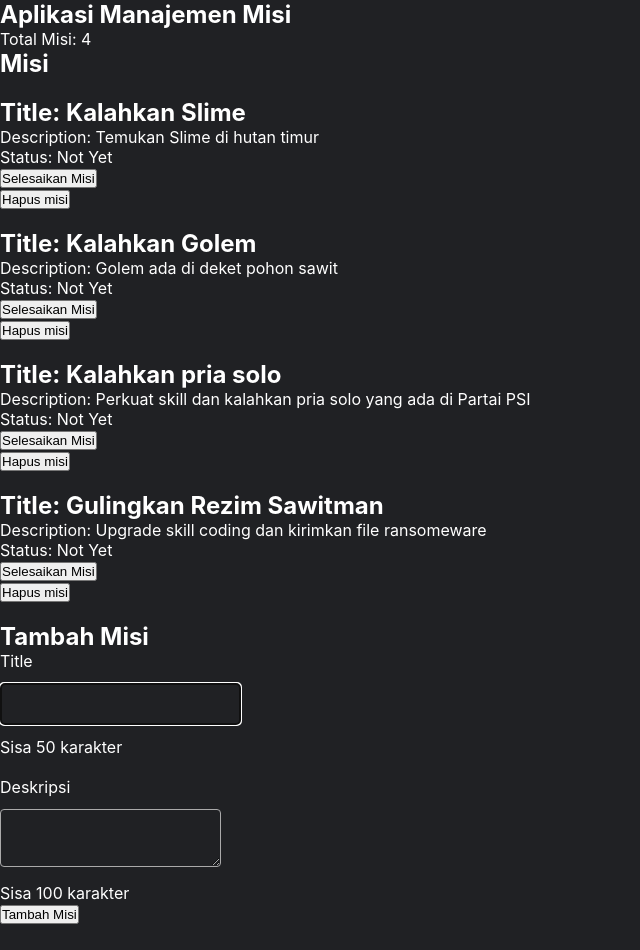
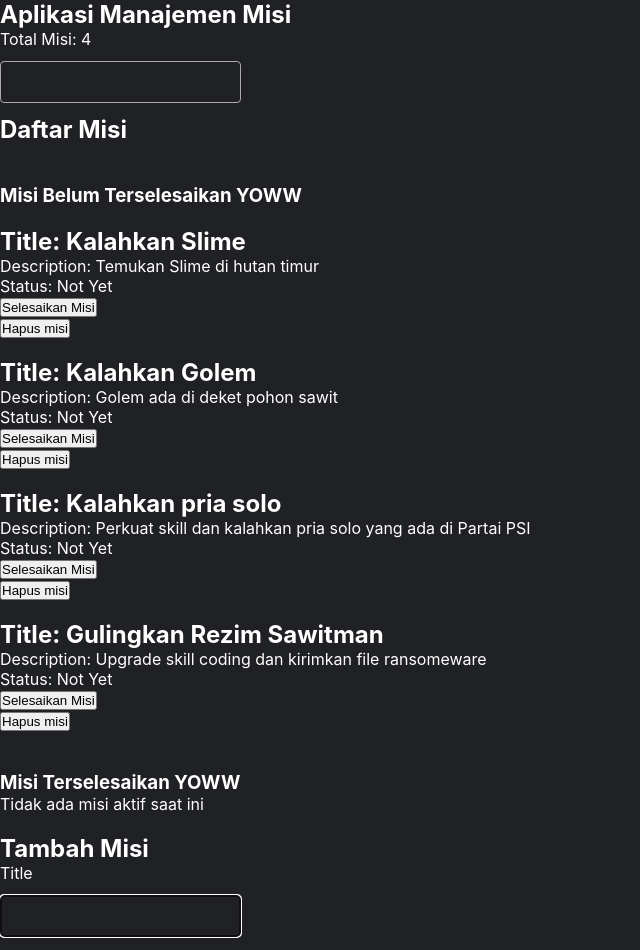
Before and after one commit to bajiff/baji-task-manager, a React (Vite) app: page / in a window 1280 px wide. Shown: the top 950 px of the page, without its empty margins (0-640 px from the left). Before the commit the page ends 924 px from the top, so only its background shows below. Built offline with nearby package versions, Linux system fonts and the light colour scheme.

Commit message:
Final Boss Done

```diff
--- a/src/challenges/final-boss/App.jsx
+++ b/src/challenges/final-boss/App.jsx
@@ -38,6 +38,7 @@ export default class App extends React.Component {
     this.onAddTaskHandler = this.onAddTaskHandler.bind(this);
     this.onDeleteTaskHandler = this.onDeleteTaskHandler.bind(this);
     this.onToggleTaskHandler = this.onToggleTaskHandler.bind(this);
+    this.onSearchKeywordHandler = this.onSearchKeywordHandler.bind(this);
   };
   onAddTaskHandler({ title, body }) {
     this.setState((prevState) => {
@@ -75,13 +76,33 @@ export default class App extends React.Component {
       return { tasks: updatedState };
     });
   }
+  onSearchKeywordHandler(e) {
+    this.setState({
+      searchKeyword: e.target.value
+    });
+  }
 
   render() {
+    const filteredTask = this.state.tasks.filter((task) => {
+      return task.title.toLowerCase().includes(this.state.searchKeyword.toLowerCase());
+    });
+    const activeTask = filteredTask.filter((task) => task.isCompleted === false);
+    const completedTask = filteredTask.filter((task) => task.isCompleted === true);
     return (
       <section>
         <h1>Aplikasi Manajemen Misi</h1>
         <p>Total Misi: {this.state.tasks.length}</p>
-        <TaskList taskList={this.state.tasks} onDelete={this.onDeleteTaskHandler} onToggle={this.onToggleTaskHandler} />
+        <input type="text" name="searchKeyword" id="searchKeyword" value={this.state.searchKeyword} onChange={this.onSearchKeywordHandler} />
+        <h2>Daftar Misi</h2>
+        <br />
+        <br />
+        <h3>Misi Belum Terselesaikan YOWW</h3>
+        <TaskList taskList={activeTask} onDelete={this.onDeleteTaskHandler} onToggle={this.onToggleTaskHandler} />
+
+        <br />
+        <br />
+        <h3>Misi Terselesaikan YOWW</h3>
+        <TaskList taskList={completedTask} onDelete={this.onDeleteTaskHandler} onToggle={this.onToggleTaskHandler} />
         <br />
         <TaskInput addTask={this.onAddTaskHandler} />
       </section>
--- a/src/challenges/final-boss/TaskList.jsx
+++ b/src/challenges/final-boss/TaskList.jsx
@@ -3,7 +3,6 @@ import TaskItem from './TaskItem';
 const TaskList = ({ taskList, onDelete, onToggle }) => {
   return (
     <section>
-      <h2>Misi</h2>
       {taskList?.length > 0 ? (
         <ul>
           {taskList.map((task) => {
```
